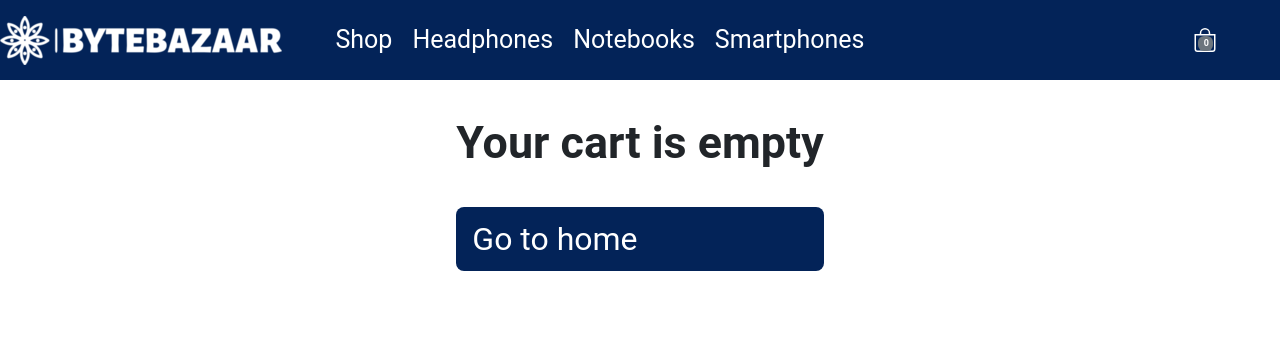
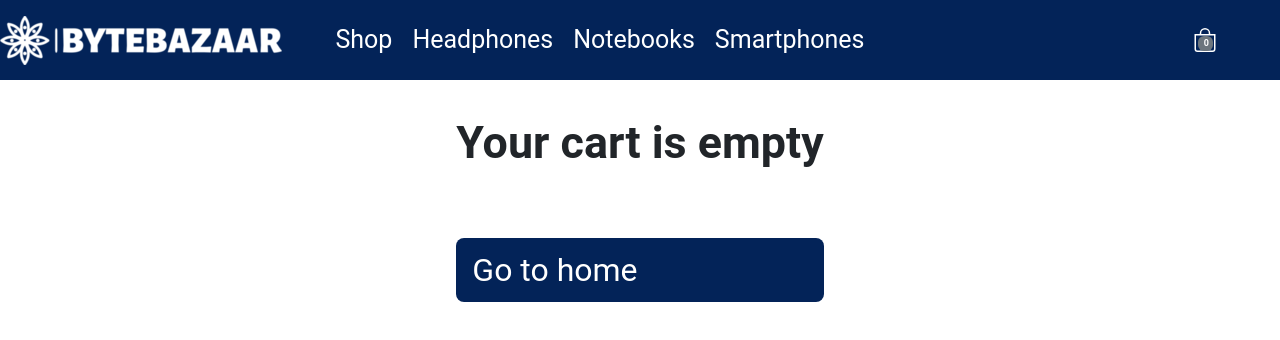
Before and after one commit to AgustinCabrera/project, a React (Create React App) app: page /cart in a window 1280 px wide. Shown: the top 340 px of the page. Built offline with nearby package versions, Linux system fonts and the light colour scheme.

Commit message:
almost-final-commit

```diff
--- a/src/componentes/CartContainer/Cart/Cart.css
+++ b/src/componentes/CartContainer/Cart/Cart.css
@@ -19,14 +19,13 @@
     margin-top: 1rem;
   }
   .button-cart{
-
     padding: 0.5rem 1rem;
-
     color: #fff;
     text-decoration: none;
     font-size: 1rem;
     margin: 0 0.5rem;
     border-radius: 0.5rem;
+    margin-top: 10px;
   }
 
 .button-styles{
@@ -35,7 +34,6 @@
     flex-direction: column ;
     align-items: center;
     margin: 1rem 0;
-
   }
 
   .button-home{
@@ -45,7 +43,7 @@
     text-decoration: none;
     font-size: 2rem;
     border-radius: 0.5rem;
-    margin-top: 0.1rem;
+    margin-top: 2rem;
     display: inline-block;
     justify-content: center;
     align-items: center;
--- a/src/componentes/CartContainer/Cart/Cart.jsx
+++ b/src/componentes/CartContainer/Cart/Cart.jsx
@@ -37,7 +37,7 @@ export const Cart = () => {
                 </div>
         </div>
         <div className='buttons-styles'>
-            <button className='button-cart' onClick={ clearCart}>Clear cart</button>
+            <div className='button-cart' onClick={ clearCart}>Clear cart</div>
             <Link to = '/checkout' className ='button-cart' style={{ textDecoration: 'none' }} >Checkout </Link>
         </div>
 
```
Also changed, not shown: 1 other file (tests, documents, lock files or other folders).
